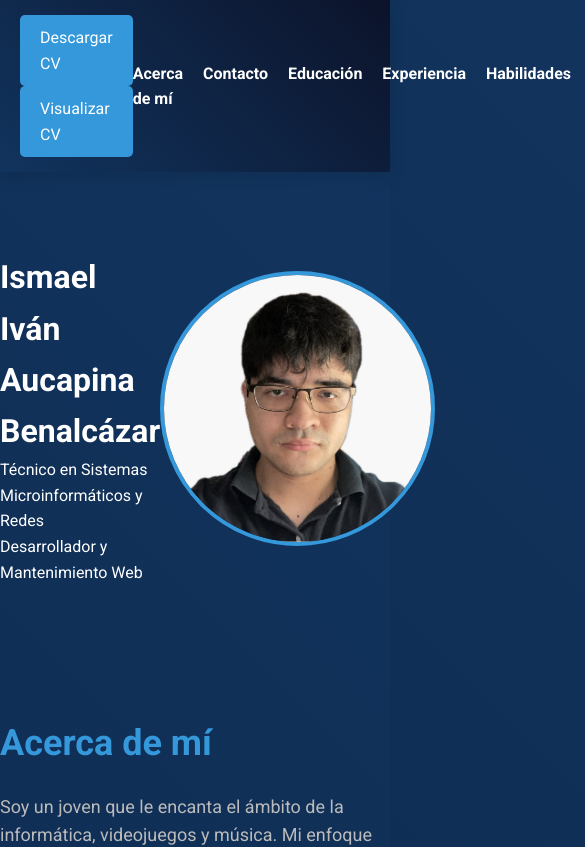
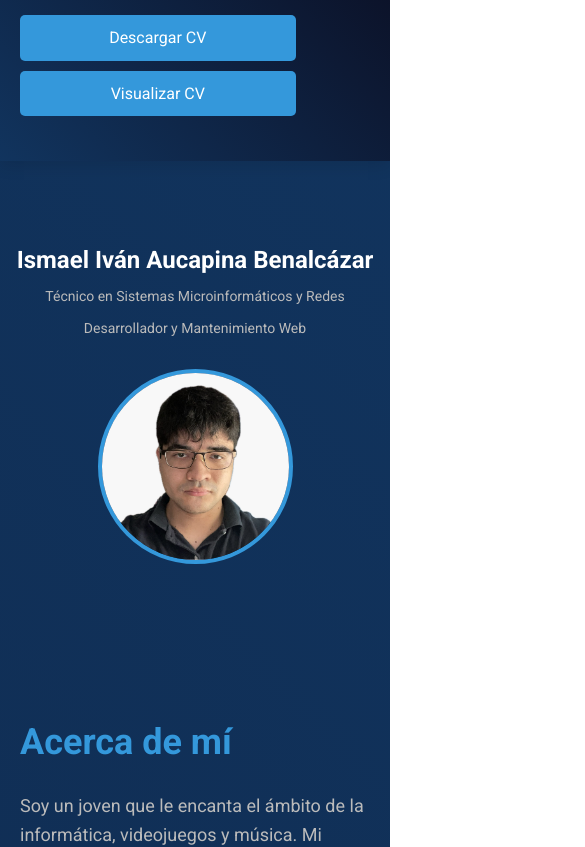
Before and after one commit to Ismael-Ivan/cv-ismaelivan-ab, a plain HTML site: page index.html in a window 390 px wide. Shown: the top 847 px of the page, 585 px wide, since content can reach past the window. Drawn offline with Linux system fonts and the light colour scheme.

Commit message:
Update styles.css

```diff
--- a/styles.css
+++ b/styles.css
@@ -244,3 +244,104 @@ footer img {
 ::-webkit-scrollbar-track {
     background-color: #0b4972; /* Color de la pista de la barra de desplazamiento */
 }
+
+@media (max-width: 920px) {
+    .navbar-brand {
+        flex-direction: column;
+        align-items: center;
+    }
+
+    .navbar {
+        background: linear-gradient(45deg, #11345e, #0c132a);
+        padding: 15px 20px;
+        justify-content: space-between;
+        align-items: center;
+        box-shadow: 0 5px 15px rgba(0, 0, 0, 0.1);
+    }
+
+    .navbar-brand a {
+        width: 100%;
+        text-align: center;
+        margin-bottom: 10px;
+    }
+
+    .navbar-brand .view-button {
+        margin-bottom: 0; /* Para eliminar el margen inferior del último botón */
+    }
+
+    .nav-links {
+        display: none; /* Oculta el menú completo en pantallas pequeñas */
+    }
+
+    /*******************************/
+    .header-content {
+        flex-direction: column; /* Cambia a dirección columna para apilar elementos */
+        align-items: center; /* Centra los elementos horizontalmente */
+    }
+
+    .header-info {
+        text-align: center; /* Centra el texto */
+        margin-bottom: 20px; /* Espaciado inferior */
+    }
+
+    .header-info h1 {
+        font-size: 24px; /* Tamaño del nombre */
+        margin-bottom: 5px; /* Espaciado inferior del nombre */
+    }
+
+    .header-info p {
+        font-size: 14px; /* Tamaño del texto */
+        color: #bbb; /* Color del texto */
+        margin-bottom: 10px; /* Espaciado inferior del texto */
+    }
+
+    .navbar-brand {
+        flex-direction: column; /* Alinea los botones verticalmente */
+        align-items: center; /* Centra los botones */
+        margin-bottom: 20px; /* Espaciado inferior de los botones */
+    }
+
+    .navbar-brand .download-button,
+    .navbar-brand .view-button {
+        width: 100%; /* Ancho completo */
+        margin-bottom: 10px; /* Espaciado inferior entre botones */
+    }
+
+    header img {
+        max-width: 50%; /* Imagen responsiva */
+        border-radius: 50%; /* Borde redondeado */
+        border: 4px solid #3498db; /* Borde y color */
+    }
+
+    section {
+        padding-left: 20px; /* Añade margen izquierdo */
+        padding-right: 20px; /* Añade margen derecho */
+    }
+
+
+    /*****************************/
+    .project {
+        display: flex;
+        flex-direction: column; /* Cambia la dirección del flexbox a columna */
+        align-items: center; /* Centra los elementos horizontalmente */
+        text-align: center; /* Centra el texto dentro del contenedor */
+        margin-bottom: 40px;
+    }
+
+    .project-content {
+        flex: 1; /* Aprovecha todo el espacio disponible */
+        margin-bottom: 20px; /* Espacio entre los proyectos */
+    }
+
+    .project img {
+        max-width: 250px;
+        border-radius: 5px;
+        margin-bottom: 10px; /* Espacio adicional bajo la imagen */
+    }
+
+    .project hr {
+        width: 100%;
+        margin-top: 20px; /* Espacio superior al hr */
+        margin-bottom: 20px; /* Espacio inferior al hr */
+    }
+}
```
